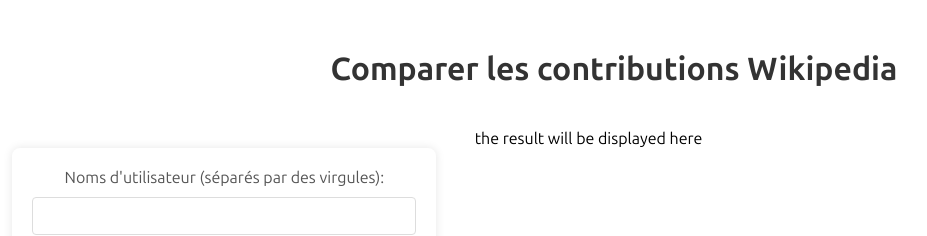
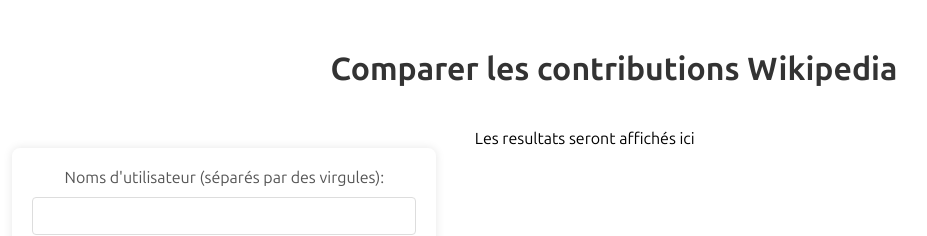
Before and after one commit to kaliacad/LeaderBoard, a React (Vite) app: page / in a window 1280 px wide. Shown: the top 236 px of the page, without its empty margins (26-953 px from the left). Built offline with nearby package versions, Linux system fonts and the light colour scheme.

Commit message:
correction de l'affichage du username

```diff
--- a/src/App.jsx
+++ b/src/App.jsx
@@ -1,4 +1,4 @@
-import { useState } from "react";
+import { useRef, useState } from "react";
 import "./App.css";
 
 function App() {
@@ -9,17 +9,21 @@
   const [resultWikipedia, setResultWikipedia] = useState([]);
   const [resultCount, setResultCount] = useState(-1);
   const [resultCommons, setResultCommons] = useState("");
+  const inputRef = useRef()
 
   const handleSubmit = async (e) => {
     e.preventDefault();
     setLoading(true);
+
+    setUsernames(inputRef.current.value)
+    console.log(inputRef);
 
     const usernameArray = usernames.split(",").map((name) => name.trim());
 
     const contributionsByUser = await Promise.all(
       usernameArray.map(async (username) => {
         const response = await fetch(
-          `https://fr.wikipedia.org/w/api.php?action=query&list=usercontribs&ucuser=${username}&uclimit=500&ucprop=title|timestamp&format=json&origin=*`
+          `https://fr.wikipedia.org/w/api.php?action=query&list=usercontribs&ucuser=${inputRef.current.value}&uclimit=500&ucprop=title|timestamp&format=json&origin=*`
         );
         const data = await response.json();
         const contributions = data.query.usercontribs.filter((contribution) => {
@@ -60,8 +64,8 @@
             type="text"
             id="usernames"
             name="usernames"
-            value={usernames}
-            onChange={(e) => setUsernames(e.target.value)}
+            // value={usernames}
+            ref={inputRef}
             required
           />
 
@@ -91,13 +95,13 @@
           {loading && <div id="loader" className="loader"></div>}
           <div id="resultWikipedia">
             {resultCount < 0 ? (
-              "the result will be displayed here"
+              "Les resultats seront affichés ici"
             ) : resultWikipedia.length === 0 ? (
-              "there is not result for that user"
+              "Aucun resultat pour cet utilisateur"
             ) : (
               <>
                 <h4 className="resultTitle">
-                  The result for the user {usernames} are {resultWikipedia.length}
+                  L'utilisateur {usernames} a {resultWikipedia.length} contribution(s)
                 </h4>
                 <div className="result">
                   <h5>Username</h5>
```
